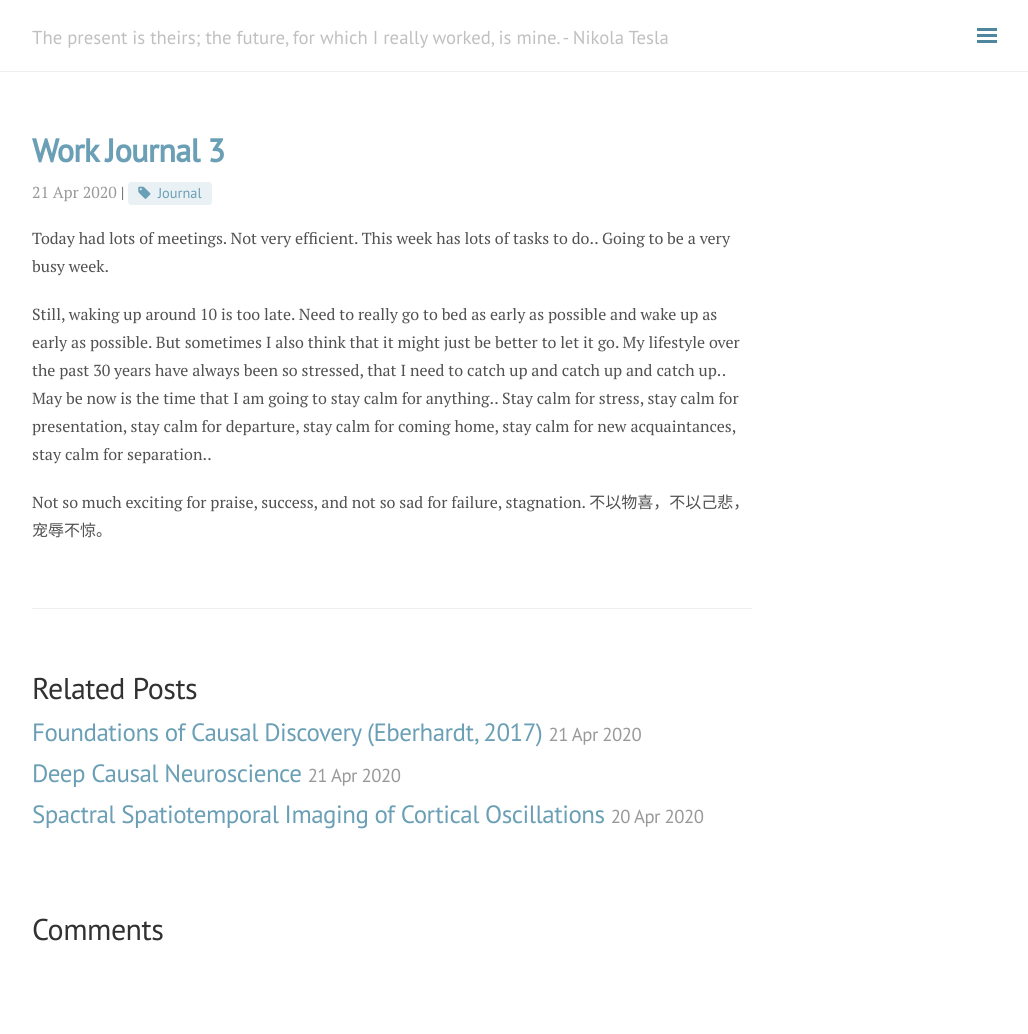
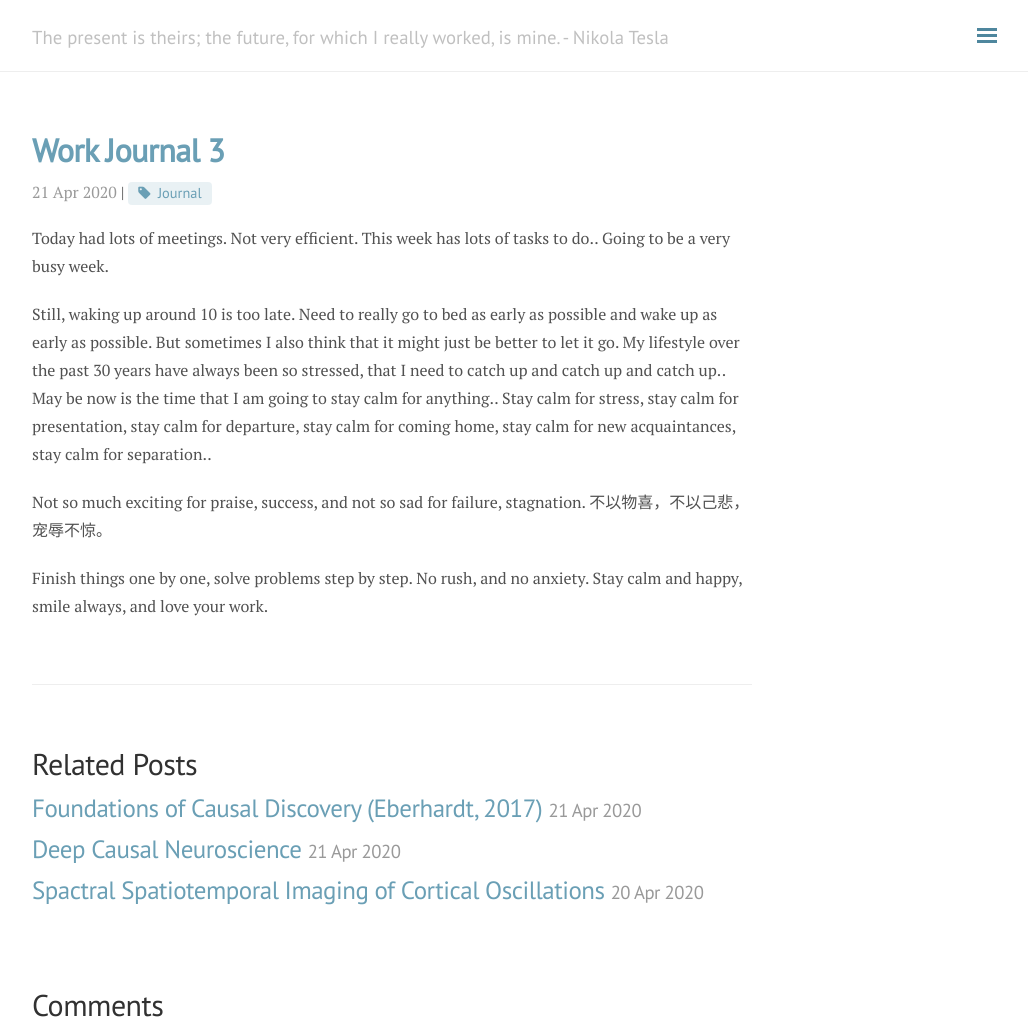
Before and after one commit to andylikescodes/andylikescodes.github.io, a Jekyll site: the page built from _posts/2020-04-21-Work-Journal-3.md, in a window 1280 px wide and 1034 px high. Shown: the whole window, without its empty margins (248-1276 px from the left). Built offline with Jekyll 4.4.1, drawn with Linux system fonts in a browser that asks for light colours; nearby versions of some CDN libraries; comment, search, counter and statistics services are not loaded.

Commit message:
_posts/2020-04-21-Work-Journal-3.md updated from https://stackedit.io/

```diff
--- a/_posts/2020-04-21-Work-Journal-3.md
+++ b/_posts/2020-04-21-Work-Journal-3.md
@@ -11,7 +11,9 @@ Still, waking up around 10 is too late. Need to really go to bed as early as pos
 
 Not so much exciting for praise, success, and not so sad for failure, stagnation. 不以物喜，不以己悲，宠辱不惊。
 
+Finish things one by one, solve problems step by step. No rush, and no anxiety. Stay calm and happy, smile always, and love your work.
+
 
 <!--stackedit_data:
-eyJoaXN0b3J5IjpbLTU4ODE2Mjg1NF19
+eyJoaXN0b3J5IjpbLTExODE2Nzc2MDldfQ==
 -->
```
